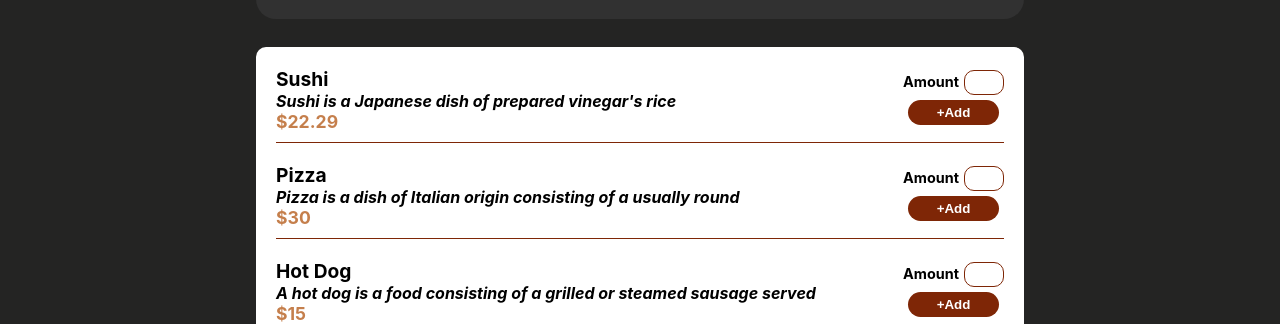
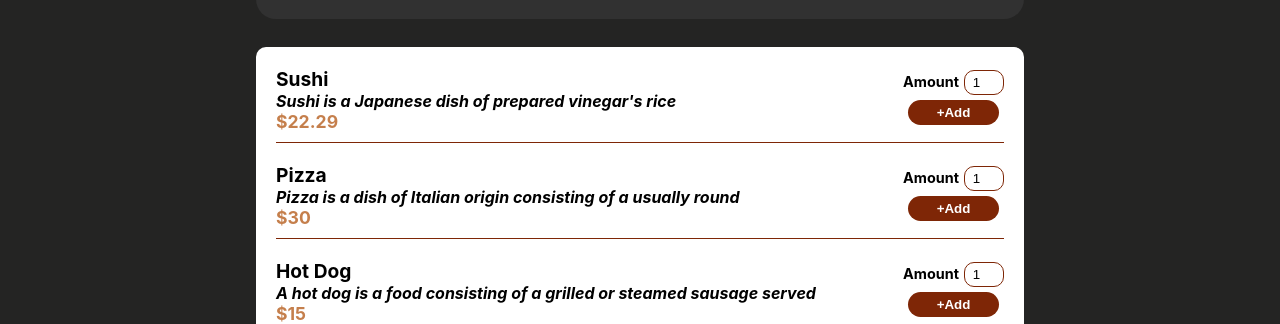
Before and after one commit to Triton-Halley/Restaurant-Order-App, a React (Create React App) app in the folder order-app/: page / in a window 1280 px wide. Shown: the part 483-807 px from the top of the page. Built offline with nearby package versions, Linux system fonts and the light colour scheme.

Commit message:
add to Fixed func to TotalAmount , add state to to foodList form to have default number for amount

```diff
--- a/order-app/src/Components/Orders/Orders.js
+++ b/order-app/src/Components/Orders/Orders.js
@@ -10,7 +10,7 @@ const Orders = (props) => {
   const ctxModal = useContext(modal);
   const TotalAmount = ctx.Orders.reduce((acc, item) => {
     acc += item.price * item.Amount;
-    return acc;
+    return acc.toFixed(2);
   }, 0);
 
   const AddItemToCart = (item) => {
--- a/order-app/src/Components/ProductsList/FoodItem.js
+++ b/order-app/src/Components/ProductsList/FoodItem.js
@@ -1,20 +1,24 @@
-import React, { useContext, useRef } from "react";
+import React, { useContext, useState } from "react";
 
 import Styles from "./FoodItem.module.css";
 import AddToCartContext from "../../Context/AddToCart";
 const FoodItem = (props) => {
+  const [amountValue, setAmountValue] = useState(1);
   const ctx = useContext(AddToCartContext);
-  const Amount = useRef();
+
   const SubmitHandler = (e) => {
     e.preventDefault();
-    if (Amount.current.value > 0) {
+    if (amountValue > 0) {
       ctx.AddOrder({
         id: props.id,
         name: props.name,
         price: props.price,
-        Amount: Amount.current.value,
+        Amount: amountValue,
       });
     }
+  };
+  const onChangeInputHandler = (e) => {
+    setAmountValue(e.target.value);
   };
   return (
     <div className={Styles["Item-container"]}>
@@ -26,7 +30,13 @@ const FoodItem = (props) => {
       <div>
         <form onSubmit={SubmitHandler} className={Styles["form-Container"]}>
           <label>Amount</label>
-          <input ref={Amount} type="number" min={1} max={100} />
+          <input
+            type="number"
+            onChange={onChangeInputHandler}
+            value={amountValue}
+            min={1}
+            max={100}
+          />
           <button className={Styles.AddBtn}>+Add</button>
         </form>
       </div>
```
